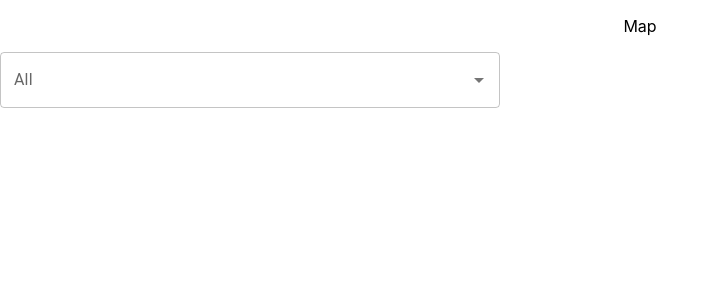
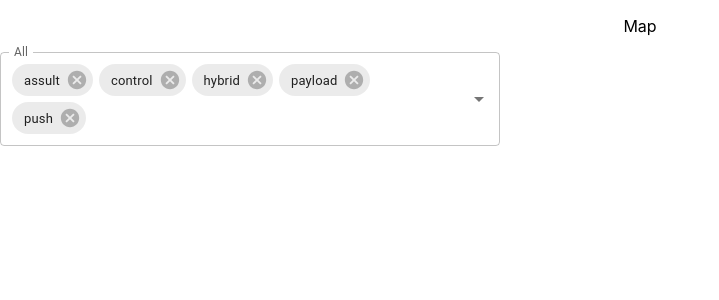
Before and after one commit to RyanLuong1/Overwatch-League-2022-Season-Stats-Lab, a React (Create React App) app: page / in a window 1280 px wide. Shown: the top 300 px of the page, without its empty margins (0-719 px from the left). Built offline with nearby package versions, Linux system fonts and the light colour scheme.

Commit message:
Remove checkboxes

```diff
--- a/src/components/GlobalHeroUsage.tsx
+++ b/src/components/GlobalHeroUsage.tsx
@@ -12,11 +12,10 @@ const listOfMapType: MapType[] = [
 
 const GlobalHeroUsage = () => {
     const [arrayOfMapType, updateArrayOfMapType] = useState<MapType[]>(listOfMapType)
-    console.log(arrayOfMapType)
-    const updateArrayOfMapTypeHelper = (mapTypeName: string, clicked: boolean): void => {
+    const updateArrayOfMapTypeHelper = (newArray: string[]): void => {
         updateArrayOfMapType(prevState => prevState.map(mapType => ({
             ...mapType,
-            checkedState: mapTypeName === mapType.value ? clicked : mapType.checkedState
+            checkedState: newArray.includes(mapType.value) ? true : false
         })))
     }
     return(
--- a/src/components/MapTypePicker.tsx
+++ b/src/components/MapTypePicker.tsx
@@ -11,68 +11,14 @@ const checkedIcon = <CheckBoxIcon fontSize="small" />;
 const MapTypePicker = (props: {listOfMapType: MapType[], parentFunction: Function}) => {
     const [mapTypePicks, updateMapTypePicks] = useState<string[]>(["assult", "control", "hybrid", "payload", "push"])
 
-    const updateMapTypePicksHelper = (name, clicked) => {
-        console.log(name, clicked)
-        if (clicked !== true) {
-            updateMapTypePicks(mapTypePicks.filter(mapTypeName => mapTypeName !== name))
-        }
-        else {
-            updateMapTypePicks([...mapTypePicks, name])
-            }
+    const updateMapTypePicksHelper = (newArray) => {
+        updateMapTypePicks([...newArray])
         }
 
-    // useEffect(() => {
-    //     updateMapTypePicksHelper(props.listOfMapType)
-    // }, [])
-    // const [mapTypeSet, updateMapTypeSet] = useState<Array<string>>(mapCategories);
-    // const [isChecked, updateIsChecked] = useState<Array<boolean>>(isCheckedArray)
-    // console.log(mapTypeSet)
-
-    // const updateMapTypeSetHelper = ({mapType} : {mapType: string}) => {
-    //     if (mapTypeSet.includes(mapType)) {
-    //         updateMapTypeSet(mapTypeSet.filter(type => type !== mapType))
-    //     }
-    //     else {
-    //         updateMapTypeSet([...mapTypeSet, mapType])
-    //     }
-    // }
-
-    // const updateIsCheckedHelper = ({index, checkedState}: {index: number, checkedState: boolean}) => {
-    //     updateIsChecked((isChecked) => {
-    //         return isChecked.map((c, i) => {
-    //             if (i === index) {
-    //                 return checkedState
-    //             }
-    //             return c
-    //         } )
-    //     })
-    // }
-
-    // const updateBothMapTypeSetAndIsChecked = ({mapType, index, checkedState}: {mapType: string, index: number, checkedState: boolean}) => {
-    //     updateMapTypeSetHelper(mapType)
-    //     updateIsCheckedHelper(index, checkedState)
-        // updateMapTypeSetHelper(mapType)
-        // updateIsCheckedHelper(index, checkedState)
-
-    // }
-
-    // const update = ({mapType, index, checkedState}: {mapType: string, index: number, checkedState: boolean}) => {
-    //     console.log(mapTypeSet)
-    //     updateMapTypeSetHelper(mapType)
-    //     updateIsCheckedHelper(index, checkedState)
-    //     console.log(mapTypeSet)
-
-
-    // const mapItems = (
-    //     <select name="maps">
-    //         {mapNames.map(mapName =>
-    //             <option key={mapName}>{mapName}</option>)}
-    //     </select>
-    // )
     // fetch("http://127.0.0.1:5000/bucket").then(response => response.text()).then(text => console.log(text))
-    const handleChange = (event, mapTypeName, clicked) => {
-        updateMapTypePicksHelper(mapTypeName, clicked)
-        props.parentFunction(mapTypeName, clicked)
+    const handleChange = (newArray) => {
+        updateMapTypePicksHelper(newArray)
+        props.parentFunction(newArray)
     }
     return(
         <div>
@@ -83,24 +29,15 @@ const MapTypePicker = (props: {listOfMapType: MapType[], parentFunction: Functio
             <Autocomplete
             multiple
             id="checkboxes-tags-demo"
-            options={props.listOfMapType}
+            options={["assult", "control", "hybrid", "payload", "push"]}
             disableCloseOnSelect
-            getOptionLabel={(mapType) => mapType.value}
-            renderOption={(props, mapType, { selected }) => (
-                <li {...props}>
-                <Checkbox
-                    icon={icon}
-                    checkedIcon={checkedIcon}
-                    style={{ marginRight: 8 }}
-                    checked={mapType.checkedState}
-                    onChange={(event, clicked) => handleChange(event, mapType.value, clicked)}
-                />
-                {mapType.value}
-                </li>
-            )}
+            getOptionLabel={(mapType) => mapType}
+            isOptionEqualToValue={(option, value) => option === value}
+            onChange={(event, newArray) => handleChange(newArray)}
+            defaultValue={["assult", "control", "hybrid", "payload", "push"]}
             style={{ width: 500 }}
             renderInput={(params) => (
-                <TextField {...params} label={props.listOfMapType.length === 5 ? "All" : "Multiple Values"}/>
+                <TextField {...params} label={mapTypePicks.length === 5 ? "All" : "Multiple Values"}/>
             )}
             />
             </div>
```
